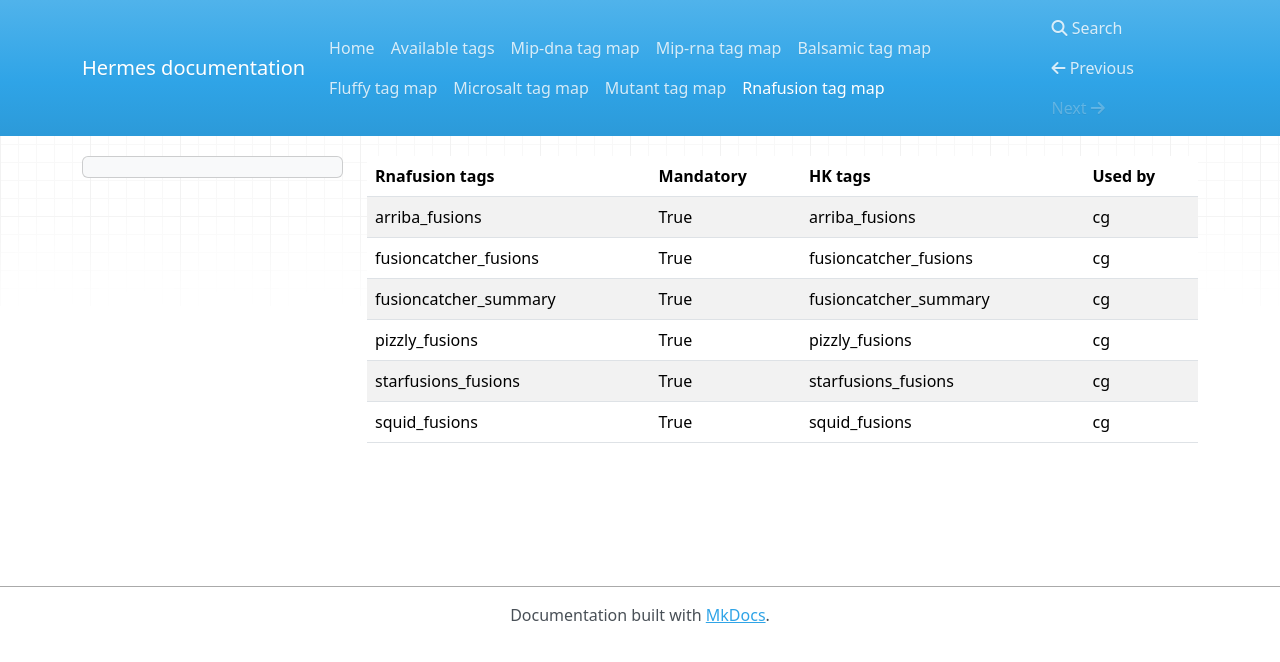
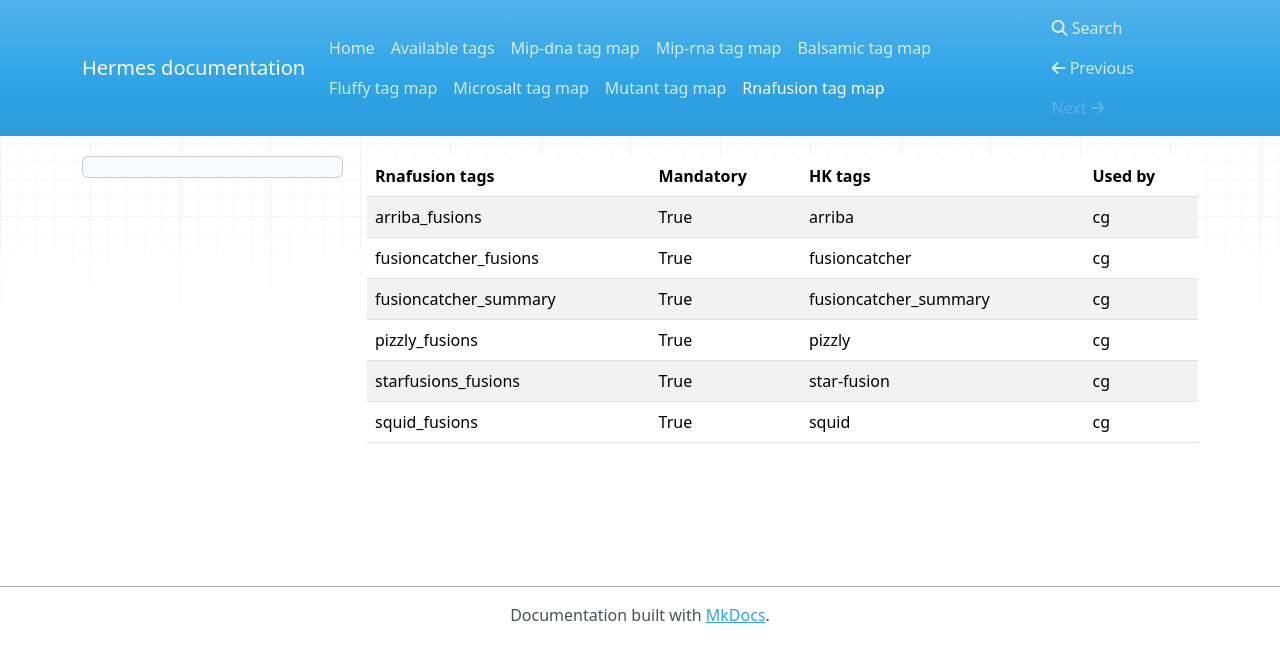
Before and after one commit to Clinical-Genomics/hermes, an MkDocs documentation site: the page built from docs/rnafusion_map.md, in a window 1280 px wide. Shown: the top 662 px of the page. Built offline with MkDocs 1.6.1, drawn with Linux system fonts in a browser that asks for light colours; nearby versions of some CDN libraries.

```diff
--- a/docs/rnafusion_map.md
+++ b/docs/rnafusion_map.md
@@ -1,8 +1,8 @@
 | Rnafusion tags                                                 | Mandatory   | HK tags                                 | Used by               |
 |----------------------------------------------------------------|-------------|-----------------------------------------|-----------------------|
-| arriba_fusions                                                 | True        | arriba_fusions                          | cg                    |
-| fusioncatcher_fusions                                          | True        | fusioncatcher_fusions                   | cg                    |
+| arriba_fusions                                                 | True        | arriba                                  | cg                    |
+| fusioncatcher_fusions                                          | True        | fusioncatcher                           | cg                    |
 | fusioncatcher_summary                                          | True        | fusioncatcher_summary                   | cg                    |
-| pizzly_fusions                                                 | True        | pizzly_fusions                          | cg                    |
-| starfusions_fusions                                            | True        | starfusions_fusions                     | cg                    |
-| squid_fusions                                                  | True        | squid_fusions                           | cg                    |
+| pizzly_fusions                                                 | True        | pizzly                                  | cg                    |
+| starfusions_fusions                                            | True        | star-fusion                             | cg                    |
+| squid_fusions                                                  | True        | squid                                   | cg                    |
```
Also changed, not shown: 2 other files.
